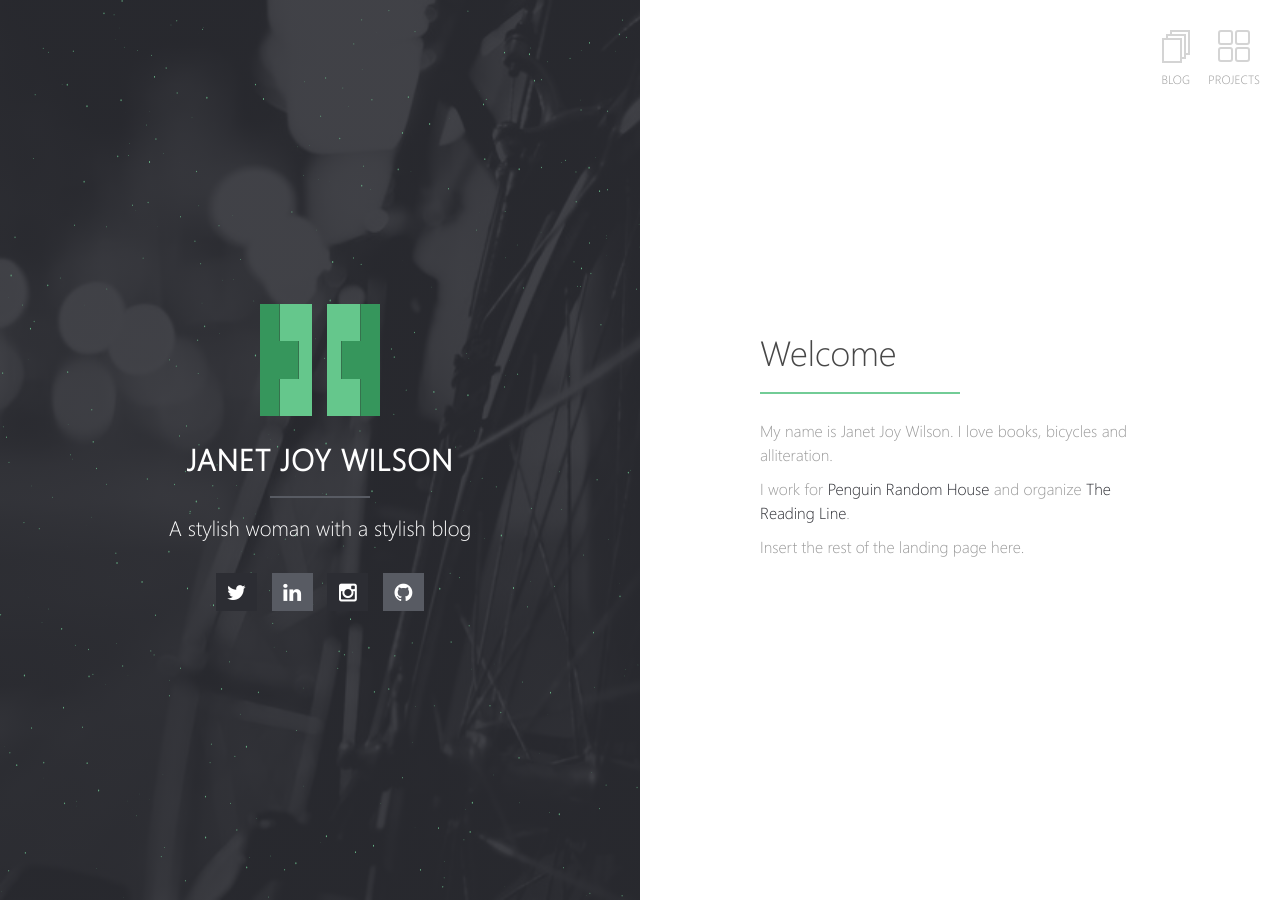
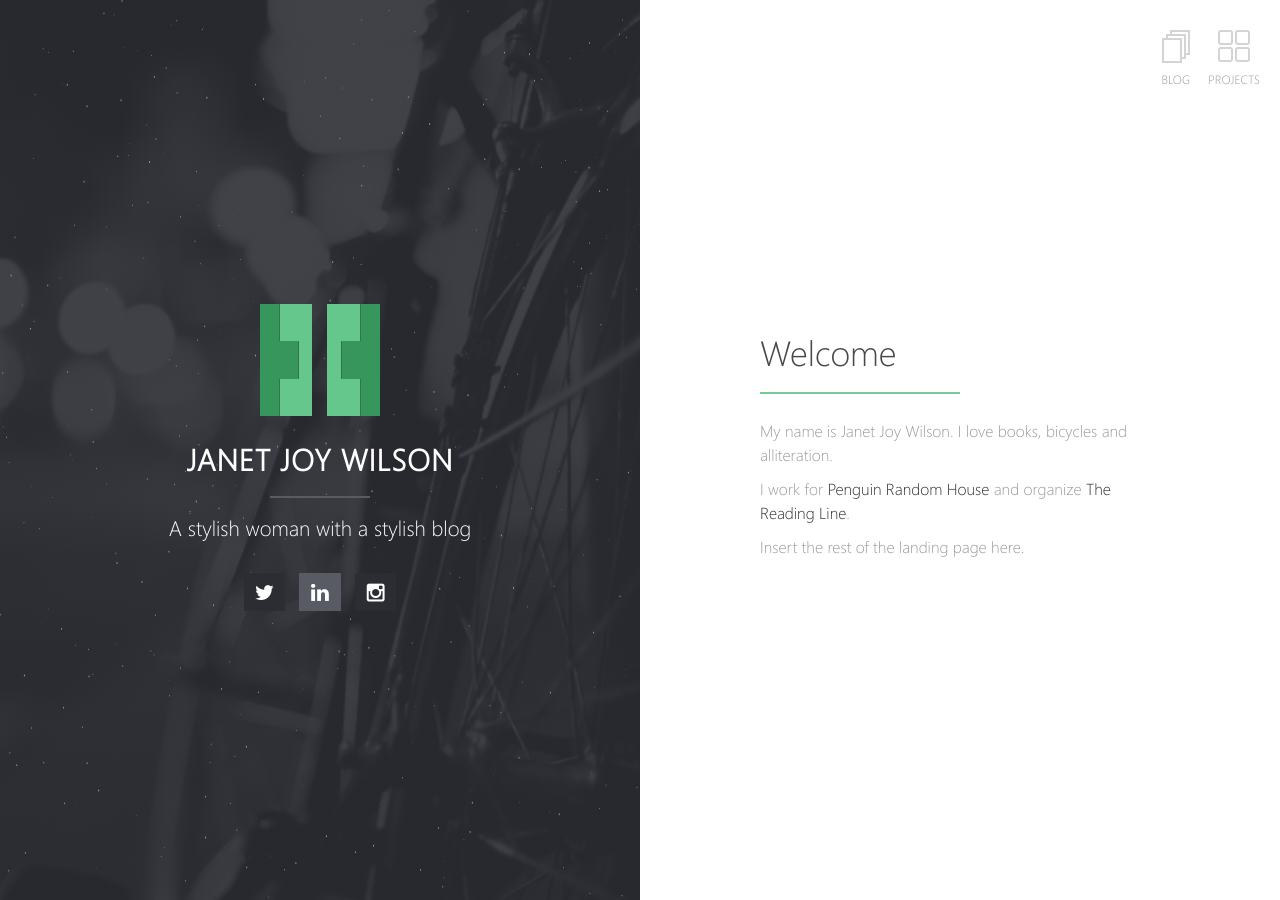
Before and after one commit to janetjoywilson/janetjoywilson.github.io, a Jekyll site: the page built from index.md, in a window 1280 px wide. Built offline with Jekyll 4.4.1, drawn with Linux system fonts in a browser that asks for light colours.

Commit message:
Update social-links.html

```diff
--- a/_includes/social-links.html
+++ b/_includes/social-links.html
@@ -8,7 +8,7 @@
   {% if site.xing %}<li><a class="social-btn" href="http://www.xing.com/profile/{{ site.xing }}" target="_blank" rel="noopener noreferrer"><i class="fa fa-fw fa-xing"></i></a></li>{% endif %}
   {% if site.instagram %}<li><a class="social-btn" href="http://instagram.com/{{ site.instagram }}" target="_blank" rel="noopener noreferrer"><i class="fa fa-fw fa-instagram"></i></a></li>{% endif %}
   {% if site.tumblr %}<li><a class="social-btn" href="http://{{ site.tumblr }}.tumblr.com" target="_blank" rel="noopener noreferrer"><i class="fa fa-fw fa-tumblr"></i></a></li>{% endif %}
-  {% if site.github %}<li><a class="social-btn" href="http://github.com/{{ site.github }}" target="_blank" rel="noopener noreferrer"><i class="fa fa-fw fa-github"></i></a></li>{% endif %}
+  <!--{% if site.github %}<li><a class="social-btn" href="http://github.com/{{ site.github }}" target="_blank" rel="noopener noreferrer"><i class="fa fa-fw fa-github"></i></a></li>{% endif %}-->
   {% if site.stackoverflow %}<li><a class="social-btn" href="http://stackoverflow.com/users/{{ site.stackoverflow }}" target="_blank" rel="noopener noreferrer"><i class="fa fa-fw fa-stack-overflow"></i></a></li>{% endif %}
   {% if site.lastfm %}<li><a class="social-btn" href="http://lastfm.com/user/{{ site.lastfm }}" target="_blank" rel="noopener noreferrer"><i class="fa fa-fw fa-music"></i></a></li>{% endif %}
   {% if site.dribbble %}<li><a class="social-btn" href="http://dribbble.com/{{ site.dribbble }}" target="_blank" rel="noopener noreferrer"><i class="fa fa-fw fa-dribbble"></i></a></li>{% endif %}
```
